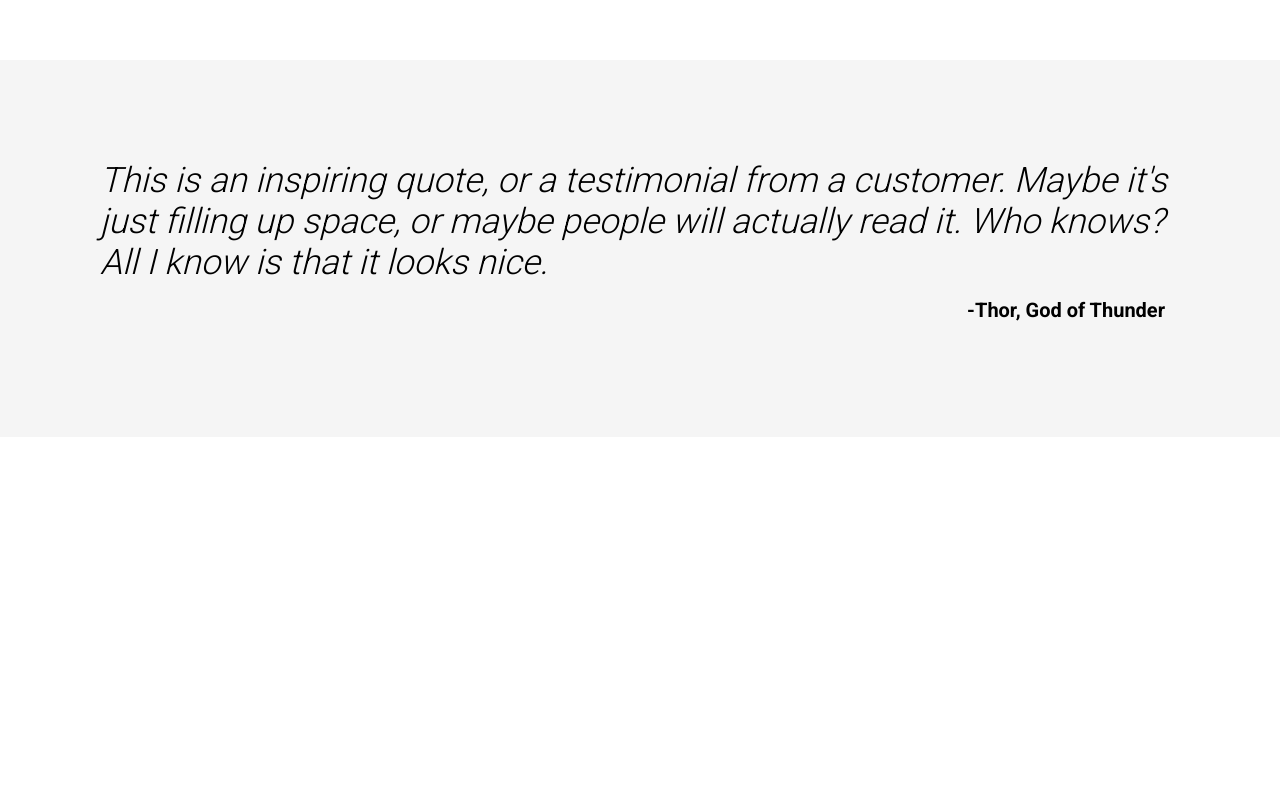
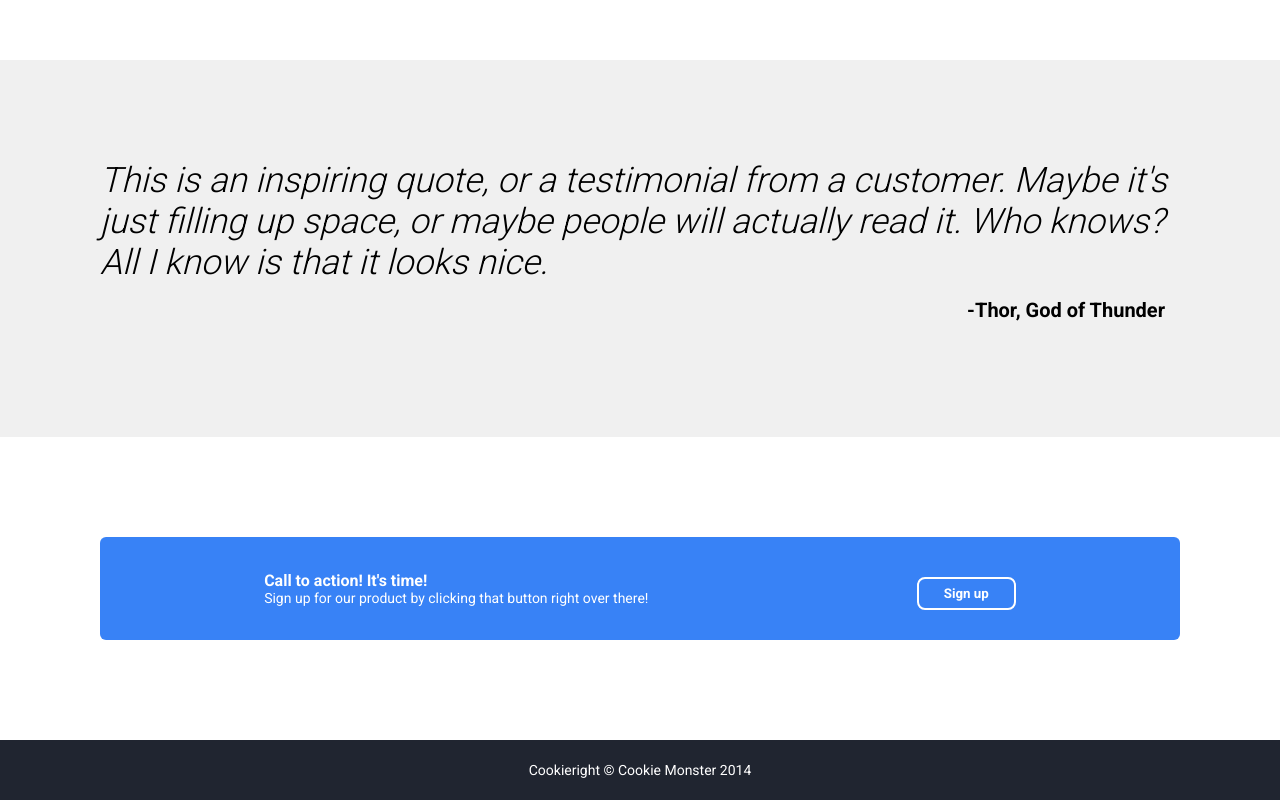
Before and after one commit to Jonah-Taylor/landing-page, a plain HTML site: page index.html in a window 1280 px wide. Shown: the part 942-1742 px from the top of the page. Before the commit the page ends 1379 px from the top, so only its background shows below. Drawn offline with Linux system fonts and the light colour scheme.

Commit message:
Completed site layout

```diff
--- a/index.html
+++ b/index.html
@@ -76,5 +76,17 @@
       </div>
       <div class="quote-author">-Thor, God of Thunder</div>
     </div>
+    <div class="action">
+      <div class="a-left">
+        <div class="a-title">Call to action! It's time!</div>
+        <div class="a-subtitle">
+          Sign up for our product by clicking that button right over there!
+        </div>
+      </div>
+      <div class="a-right">
+        <button class="sign-up white-border">Sign up</button>
+      </div>
+    </div>
+    <div class="copyright">Cookieright © Cookie Monster 2014</div>
   </body>
 </html>
--- a/styles.css
+++ b/styles.css
@@ -45,10 +45,16 @@
 .sign-up {
   background-color: #3882f6;
   color: white;
-  padding: 5px 20px;
+  padding: 7px 25px;
   border-radius: 8px;
   border: none;
+  font-weight: bold;
   margin-top: 10px;
+  transition: background-color 0.3s ease;
+}
+
+.sign-up:hover {
+  background-color: #286296;
 }
 
 .hb-left,
@@ -106,7 +112,7 @@
 
 .quote {
   padding: 100px;
-  background-color: #f5f5f5;
+  background-color: #f0f0f0;
   color: black;
 }
 
@@ -122,3 +128,44 @@
   font-size: 20px;
   font-weight: bold;
 }
+
+.action {
+  margin: 100px;
+  padding: 30px;
+  border-radius: 6px;
+  background-color: #3882f6;
+  color: white;
+  display: flex;
+  justify-content: space-around;
+  align-items: center;
+}
+
+.a-left {
+  max-width: 70%;
+}
+
+.a-title {
+  font-weight: bold;
+  font-size: 16px;
+}
+
+.a-subtitle {
+  font-size: 14px;
+}
+
+.a-right {
+}
+
+.white-border {
+  border: 2px solid white;
+}
+
+.copyright {
+  height: 60px;
+  font-size: 14px;
+  background-color: #202530;
+  color: white;
+  display: flex;
+  justify-content: center;
+  align-items: center;
+}
```
